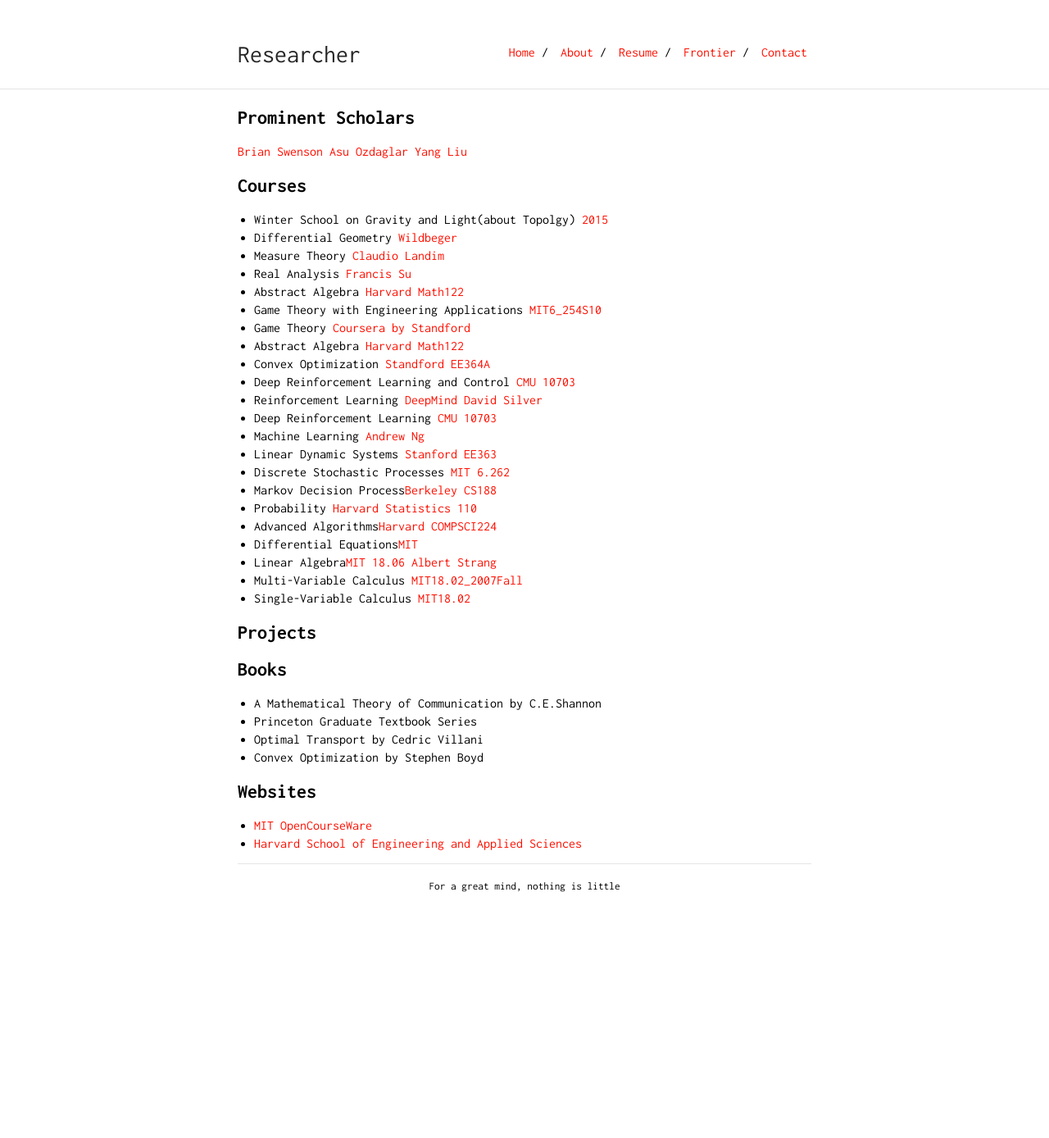
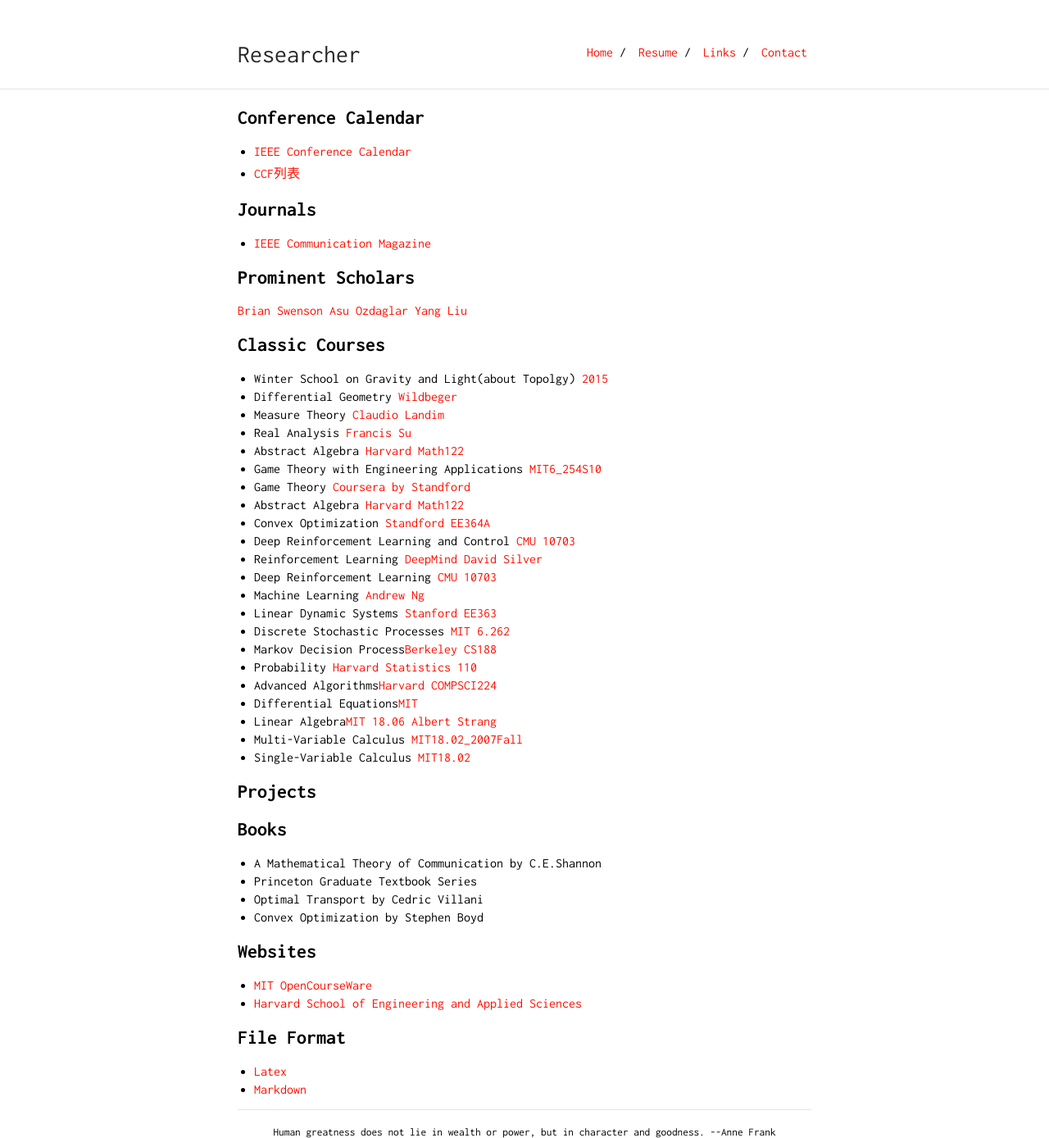
Before and after one commit to lelivre/lelivre.github.io, a Jekyll site: the page built from links.md, in a window 1280 px wide. Shown: the whole page at 82% size. Built offline with Jekyll 4.4.1, drawn with Linux system fonts in a browser that asks for light colours; our own code applies the rules of GitHub Pages for plain Markdown files; before the commit the page ends 1088 px from its top, so only the background shows below that.

Commit message:
Changes: Frontier to Links

```diff
--- a/_config.yml
+++ b/_config.yml
@@ -9,7 +9,7 @@
 
 footer: yes
 footer_url: "https://github.com/lelivre"
-footer_text: "For a great mind, nothing is little"
+footer_text: "Human greatness does not lie in wealth or power, but in character and goodness. --Anne Frank"
 
 sass:
     style: compressed
@@ -18,12 +18,12 @@
 nav:
  - name: "Home"
    link: "home"
- - name: "About"
-   link: "aboutme"
+# - name: "About"
+#   link: "aboutme"
  - name: "Resume"
    link: "resume.pdf"
- - name: "Frontier"
-   link: "frontier"
+ - name: "Links"
+   link: "links"
  - name: "Contact"
    link: "contact"
 
--- a/frontier.md
+++ b/links.md
@@ -1,10 +1,16 @@
+## Conference Calendar
+* [IEEE Conference Calendar](https://www.ieee.org/conferences/index.html)
+* [CCF列表](https://www.ccf.org.cn/)
+
+## Journals
+* [IEEE Communication Magazine](https://www.comsoc.org/publications/magazines/ieee-communications-magazine)
 
 ## Prominent Scholars
 [Brian Swenson](scholar.google.com)
 [Asu Ozdaglar](scholar.google.com)
 [Yang Liu](https://xueyuhanlang.github.io)
 
-## Courses
+## Classic Courses
 * Winter School on Gravity and Light(about Topolgy) [2015](www.youtube.com)
 * Differential Geometry [Wildbeger](www.youtube.com)
 * Measure Theory [Claudio Landim](www.youtube.com)
@@ -41,3 +47,7 @@
 
 * [MIT OpenCourseWare](https://ocw.mit.edu)
 * [Harvard School of Engineering and Applied Sciences](https://seas.harvard.edu)
+
+## File Format
+* [Latex](https://www.latex-project.org/)
+* [Markdown](https://www.runoob.com/markdown/md-tutorial.html)
```
